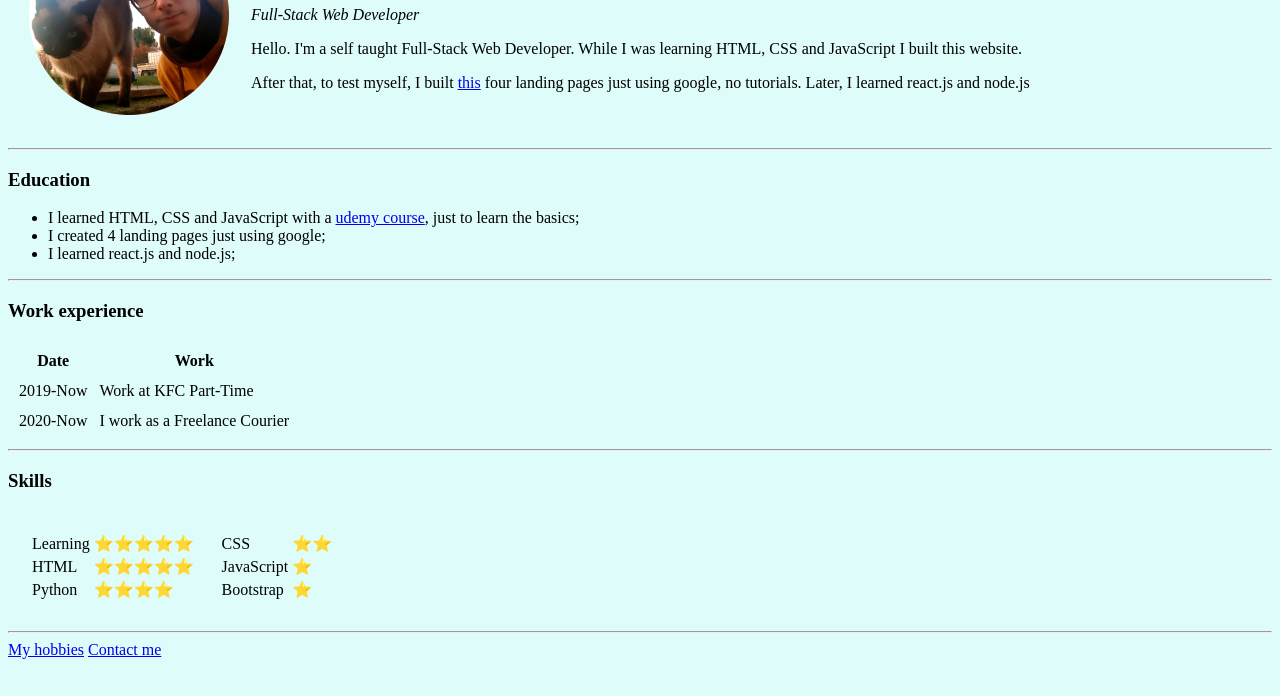
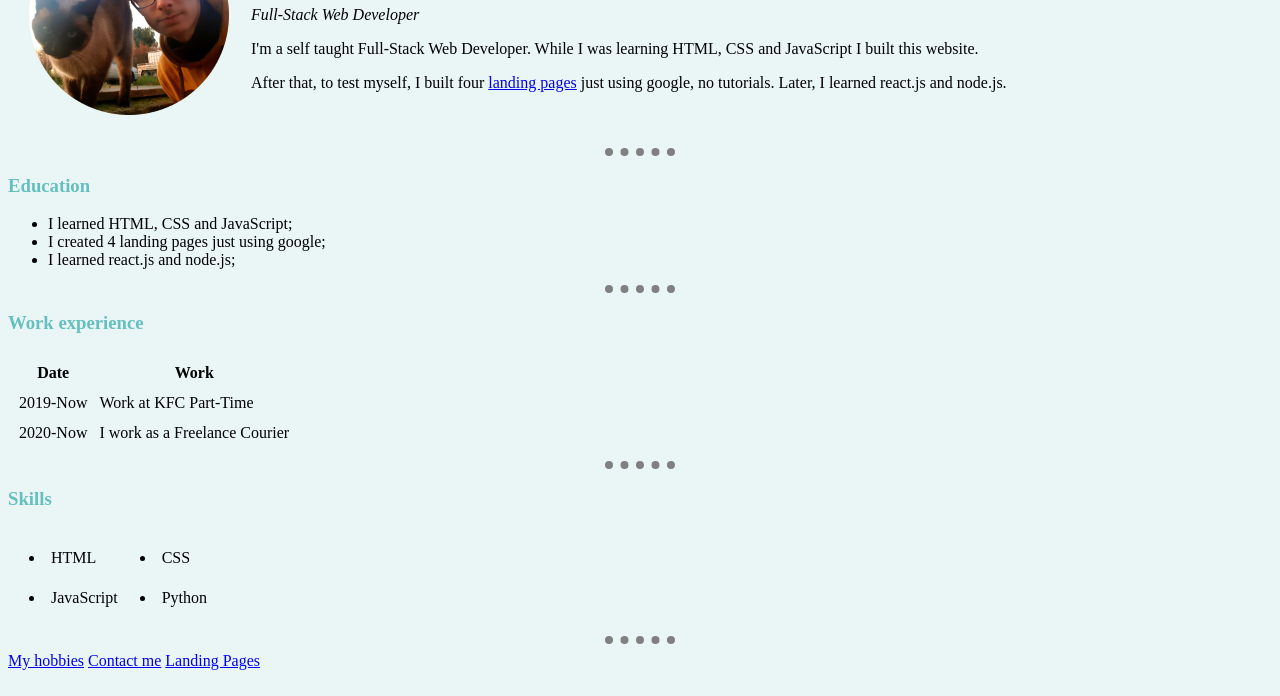
Before and after one commit to Peter-Soeiro/HTML-First-Personal-Site, a plain HTML site: page index.html in a window 1280 px wide. Shown: the part 114-810 px from the top of the page. Drawn offline with Linux system fonts and the light colour scheme.

Commit message:
First website (HTML)

```diff
--- /dev/null
+++ b/css/styles.css
@@ -0,0 +1,22 @@
+body {
+  background-color: #EAF6F6;
+}
+
+hr {
+  border-style: dotted none none;
+  border-color: Grey;
+  border-width: 8px;
+  width: 70px;
+}
+
+h1:hover {
+  color: #F76B8A;
+}
+
+h1 {
+  color: #66BFBF;
+}
+
+h3 {
+  color: #66BFBF;
+}
--- a/index.html
+++ b/index.html
@@ -4,28 +4,29 @@
 <head>
   <meta charset="utf-8">
   <title>Ricardo's personal website</title>
+  <link rel="stylesheet" href="css/styles.css">
 </head>
 
-<body style="background-color: #DEFCF9;">
+<body>
   <table cellspacing="20">
     <tr>
       <td><img src="images/ricardopp.png" alt="ricardo profile image"></td>
       <td>
         <h1>Ricardo Soeiro</h1>
         <p><em>Full-Stack Web Developer</em></p>
-        <p>Hello. I'm a self taught Full-Stack Web Developer. While I was
+        <p>I'm a self taught Full-Stack Web Developer. While I was
           learning HTML, CSS and JavaScript I built this website.</p>
-        <p>After that, to test myself, I built <a href="landing-pages.html">this</a> four
-          landing pages just using google, no tutorials. Later, I learned
-          react.js and node.js</p>
+        <p>After that, to test myself, I built four
+          <a href="landing-pages.html">landing pages</a> just using google, no
+          tutorials. Later, I learned react.js and node.js.
+        </p>
       </td>
     </tr>
   </table>
   <hr>
   <h3>Education</h3>
   <ul>
-    <li>I learned HTML, CSS and JavaScript with a <a href="https://www.udemy.com/course/the-complete-web-development-bootcamp/">udemy course</a>,
-      just to learn the basics;</li>
+    <li>I learned HTML, CSS and JavaScript;</li>
     <li>I created 4 landing pages just using google;</li>
     <li>I learned react.js and node.js;</li>
   </ul>
@@ -54,43 +55,18 @@
   <h3>Skills</h3>
   <table cellspacing="20">
     <tr>
-      <td>
-        <table>
-          <tr>
-            <td>Learning</td>
-            <td>⭐⭐⭐⭐⭐</td>
-          </tr>
-          <tr>
-            <td>HTML</td>
-            <td>⭐⭐⭐⭐⭐</td>
-          </tr>
-          <tr>
-            <td>Python</td>
-            <td>⭐⭐⭐⭐</td>
-          </tr>
-        </table>
-      </td>
-      <td>
-        <table>
-          <tr>
-            <td>CSS</td>
-            <td>⭐⭐</td>
-          </tr>
-          <tr>
-            <td>JavaScript</td>
-            <td>⭐</td>
-          </tr>
-          <tr>
-            <td>Bootstrap</td>
-            <td>⭐</td>
-          </tr>
-        </table>
-      </td>
+      <td><li>HTML</li></td>
+      <td><li>CSS</li></td>
+    </tr>
+    <tr>
+      <td><li>JavaScript</li></td>
+      <td><li>Python</li></td>
     </tr>
   </table>
   <hr>
   <a href="hobbies.html">My hobbies</a>
   <a href="personal-information.html">Contact me</a>
+  <a href="landing-pages.html">Landing Pages</a>
   <br>
   <br>
 </body>
```
Also changed, not shown: hobbies.html (+2 -1 lines), landing-pages.html (+11 -1 lines), personal-information.html (+3 -2 lines).
